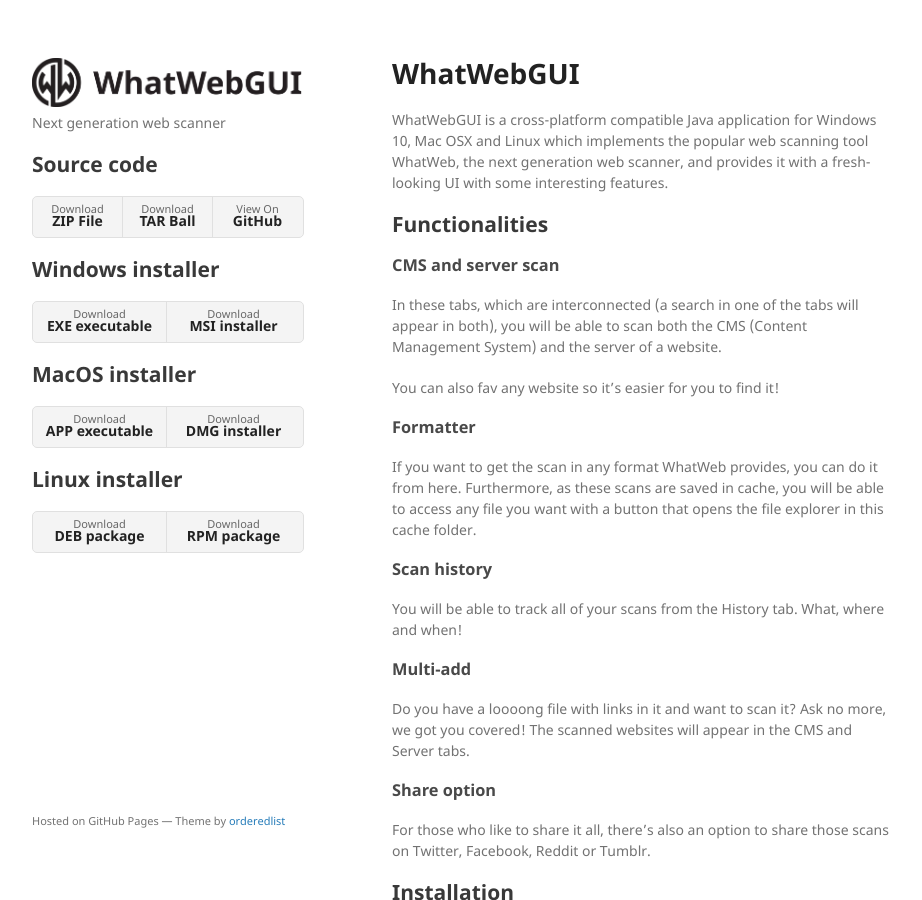
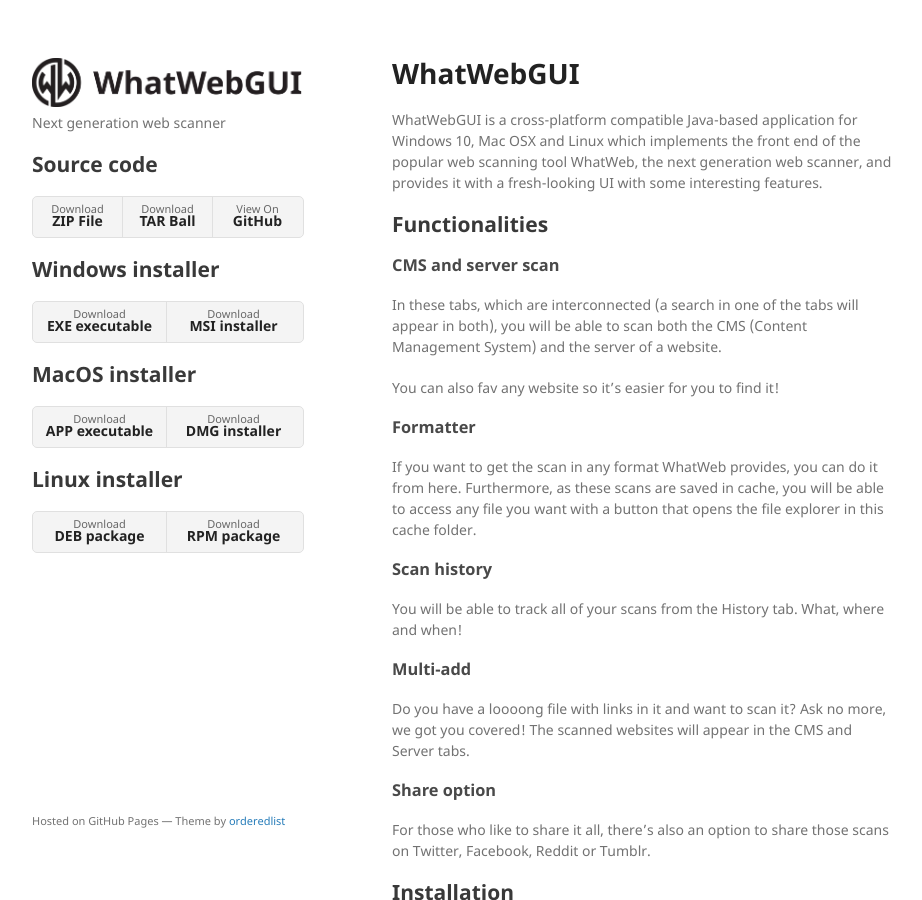
Before and after one commit to whatwebgui/whatwebgui.github.io, a Jekyll site: the page built from index.md, in a window 1280 px wide and 900 px high. Shown: the whole window, without its empty margins (178-1100 px from the left). Built offline with Jekyll 4.4.1, drawn with Linux system fonts in a browser that asks for light colours; our own code applies the rules of GitHub Pages for plain Markdown files.

Commit message:
Update index.md

```diff
--- a/index.md
+++ b/index.md
@@ -3,7 +3,7 @@ layout: default
 ---
 
 # WhatWebGUI
-WhatWebGUI is a cross-platform compatible Java application for Windows 10, Mac OSX and Linux which implements the popular web scanning tool WhatWeb, the next generation web scanner, and provides it with a fresh-looking UI with some interesting features.
+WhatWebGUI is a cross-platform compatible Java-based application for Windows 10, Mac OSX and Linux which implements the front end of the popular web scanning tool WhatWeb, the next generation web scanner, and provides it with a fresh-looking UI with some interesting features.
 
 ## Functionalities
 
```
